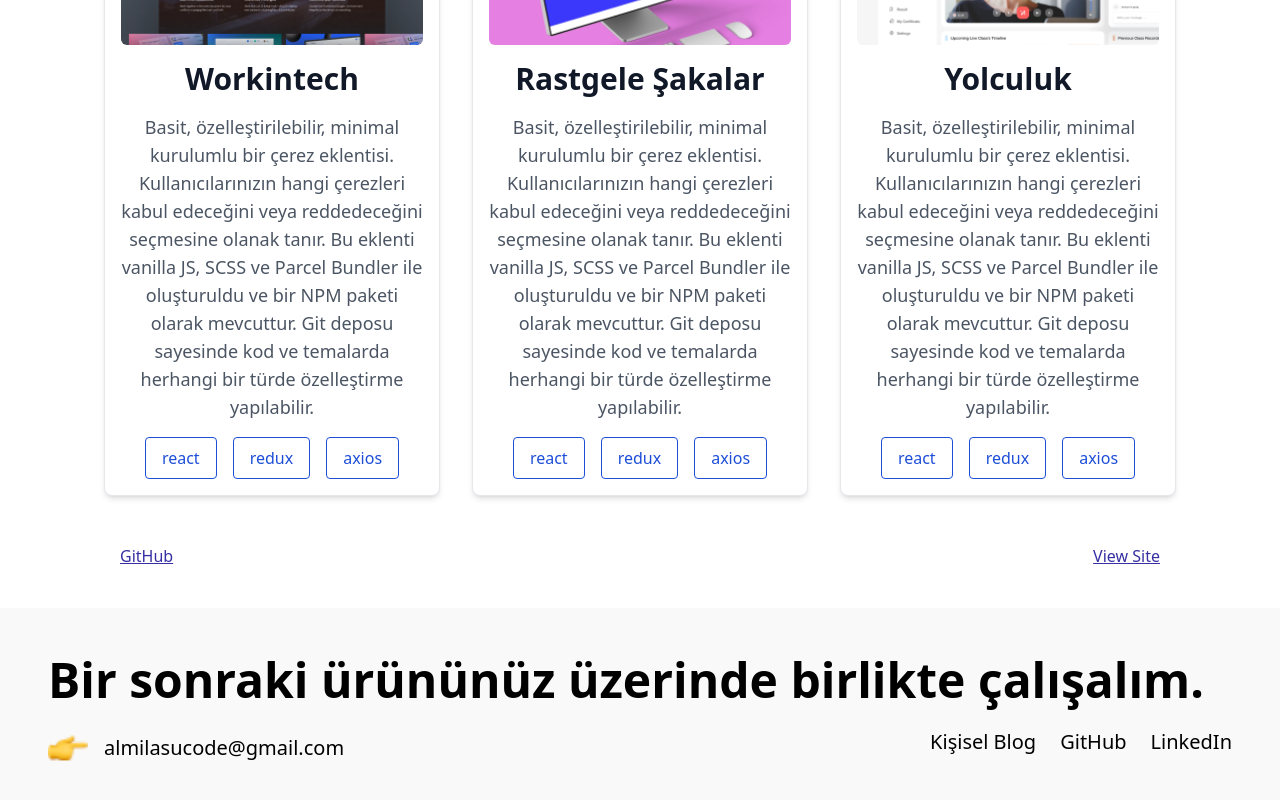
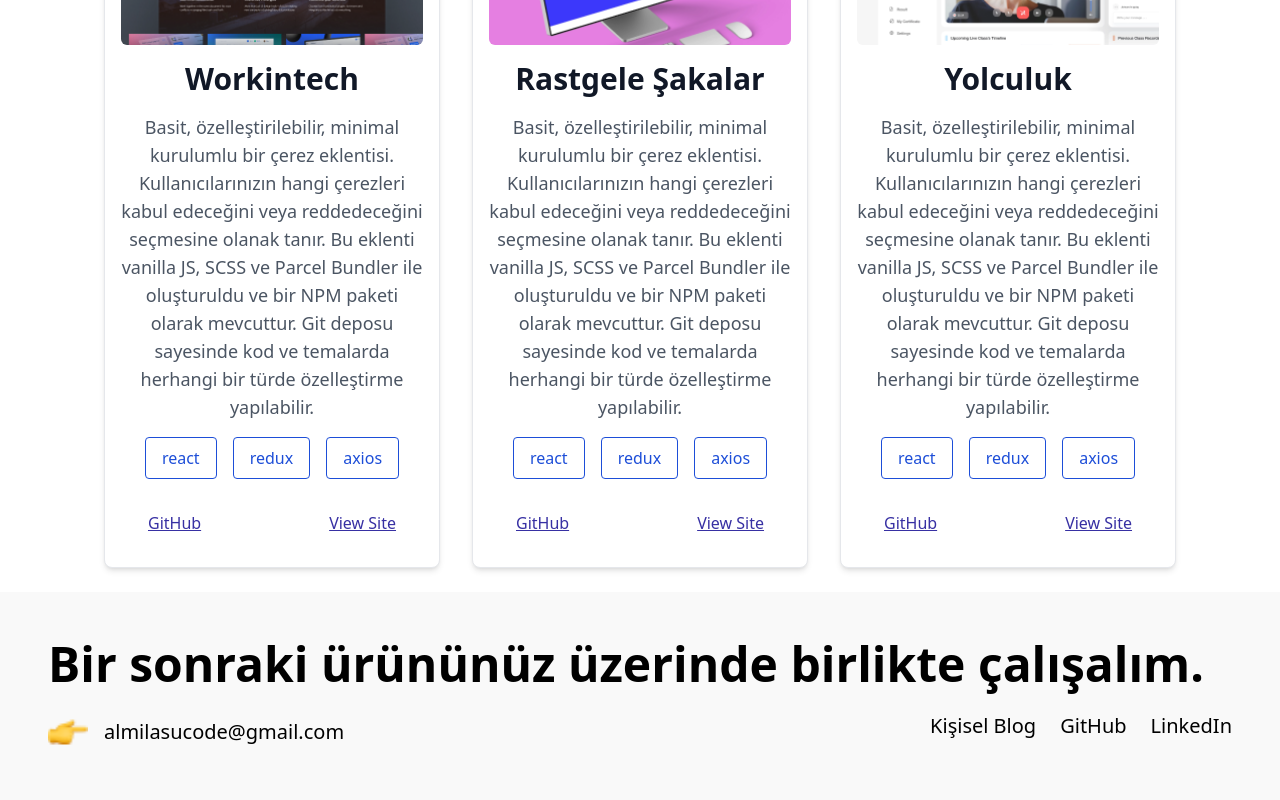
Before and after one commit to senolduyguuu/FSWeb-Frontend-Challenge, a React (Vite) app in the folder frontend-challenge/: page / in a window 1280 px wide. Shown: the part 1455-2255 px from the top of the page. Built offline with nearby package versions, Linux system fonts and the light colour scheme.

Commit message:
link alanı düzenlendi

```diff
--- a/frontend-challenge/src/component/Projects/ProjectsContent.jsx
+++ b/frontend-challenge/src/component/Projects/ProjectsContent.jsx
@@ -42,12 +42,11 @@ const ProjectsContent = () => {
 							{project.description}
 						</p>
 						<ProjectBtn />
+						<ProjectsLink />
 					</div>
 				))}
 			</div>
-			<div className="mt-8">
-				<ProjectsLink />
-			</div>
+
 		</div>
 	);
 }
```
